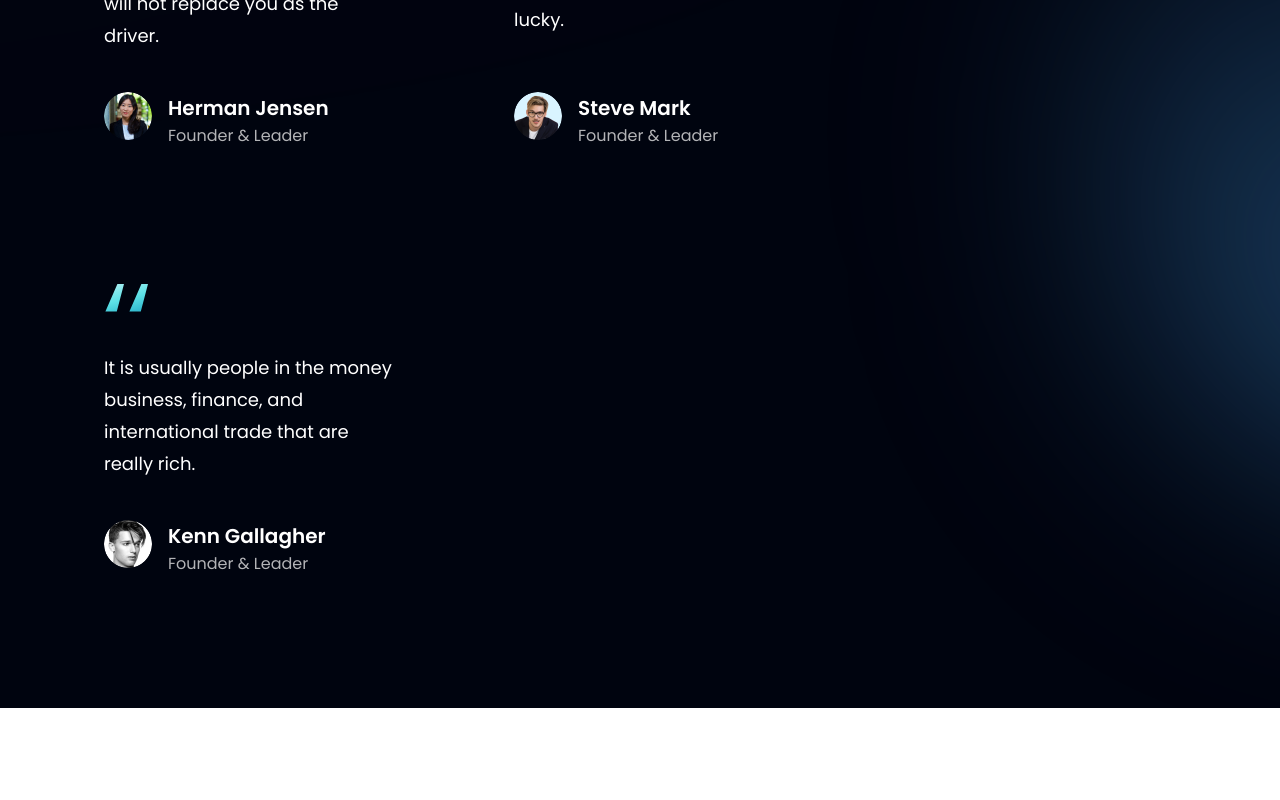
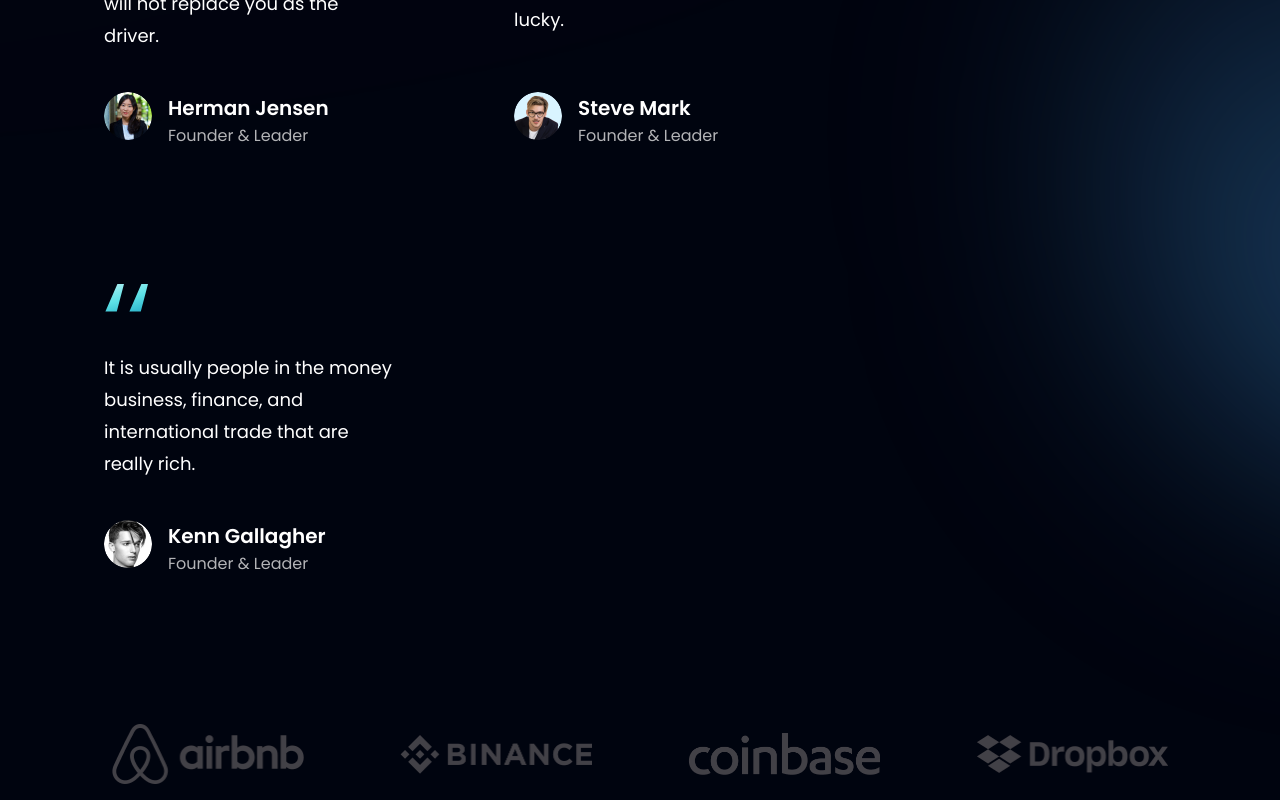
Before and after one commit to AnotherPianist/bank-modern-app, a React (Vite) app: page / in a window 1280 px wide. Shown: the part 3152-3952 px from the top of the page. Before the commit the page ends 3860 px from the top, so only its background shows below. Built offline with nearby package versions, Linux system fonts and the light colour scheme.

Commit message:
Add Clients section

```diff
--- a/src/components/Clients.jsx
+++ b/src/components/Clients.jsx
@@ -1,3 +1,23 @@
+import { clients } from "../constants";
+import styles from "../style";
+
 export default function Clients() {
-  return <div></div>;
+  return (
+    <section className={`${styles.flexCenter} my-4`}>
+      <div className={`${styles.flexCenter} w-full flex-wrap`}>
+        {clients.map(client => (
+          <div
+            key={client.id}
+            className={`flex-1 ${styles.flexCenter} min-w-[120px] sm:min-w-[192px]`}
+          >
+            <img
+              src={client.logo}
+              alt="client"
+              className="w-[100px] object-contain sm:w-[192px]"
+            />
+          </div>
+        ))}
+      </div>
+    </section>
+  );
 }
```
